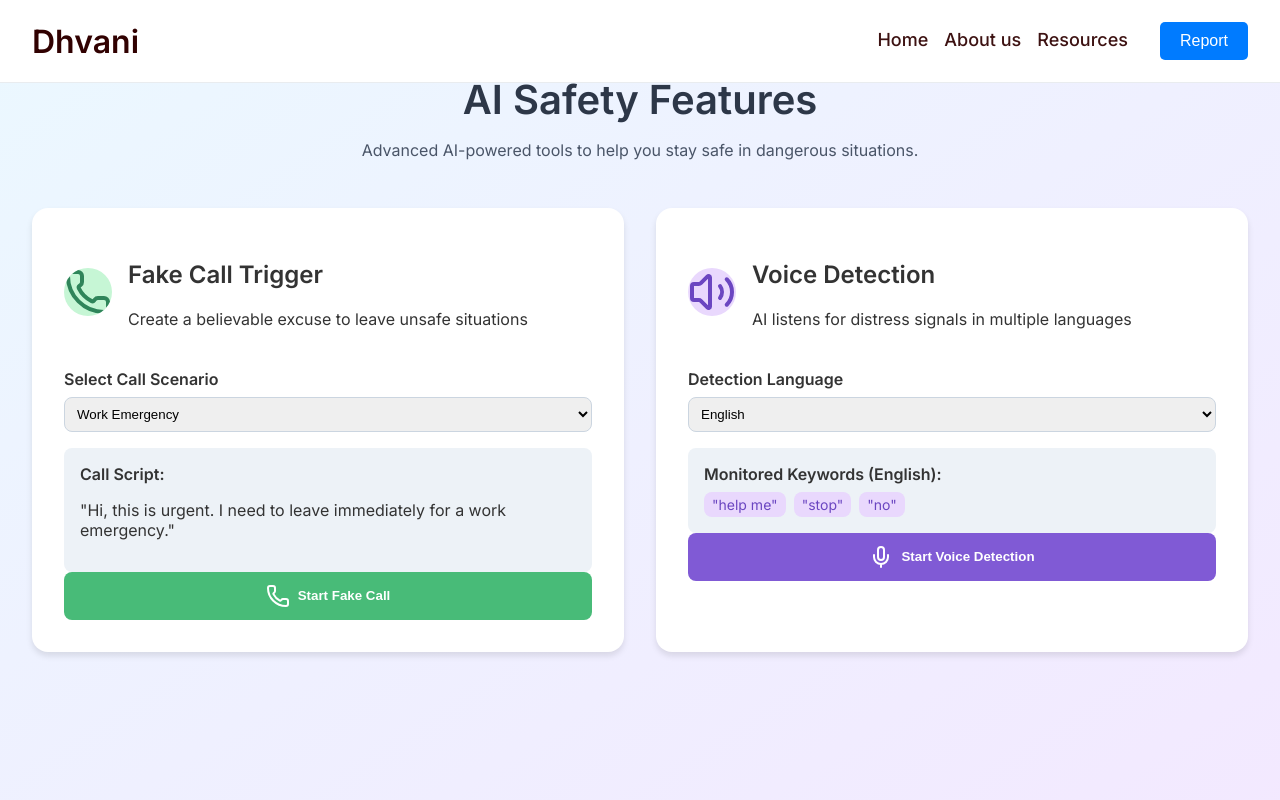
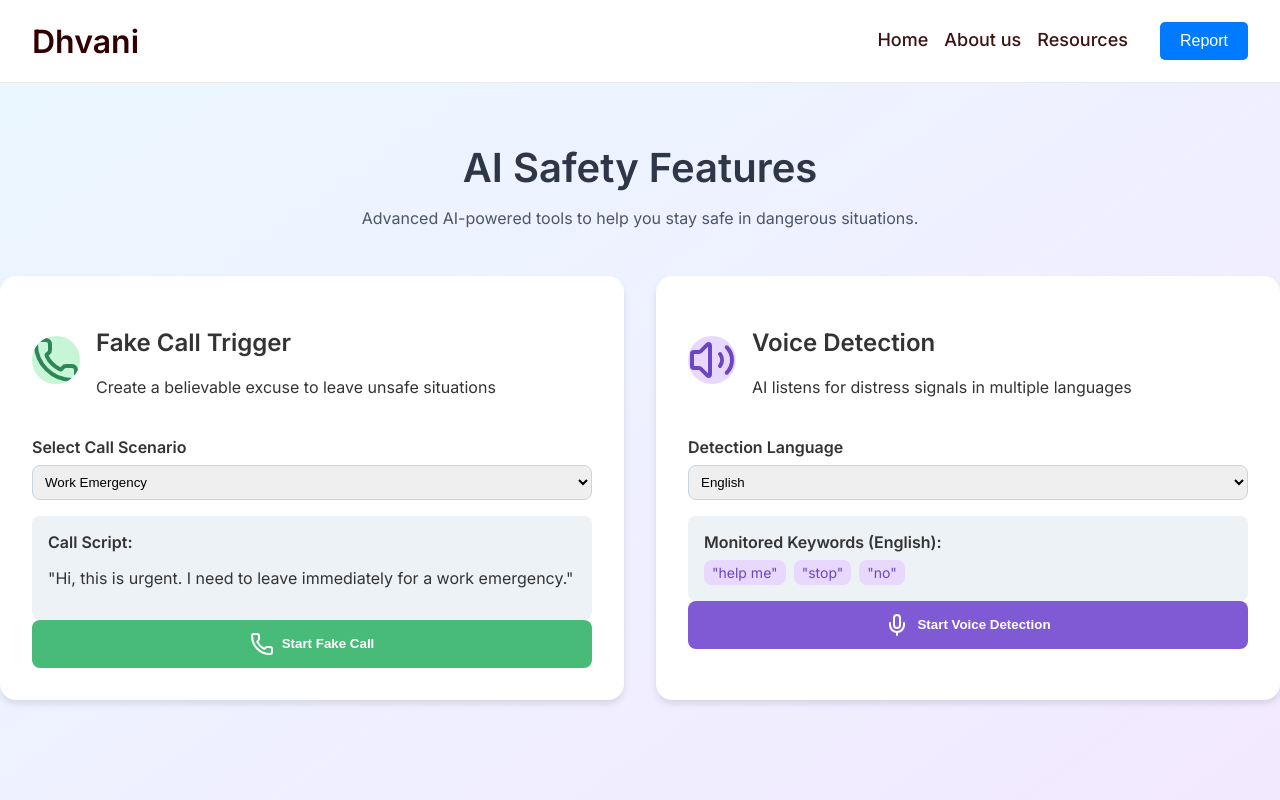
Before and after one commit to yb175/rebuild-her-future, a React (Vite) app: page /ai-features in a window 1280 px wide. Shown: the top 800 px of the page. Built offline with nearby package versions, Linux system fonts and the light colour scheme.

Commit message:
Header fix

```diff
--- a/src/css/ai.css
+++ b/src/css/ai.css
@@ -1,7 +1,7 @@
 .ai-container {
+  padding-top: 100px;
   min-height: 100vh;
   background: linear-gradient(to bottom right, #ebf8ff, #f3e8ff);
-  padding: 2rem;
 }
 
 .ai-header {
--- a/src/css/blockchain.css
+++ b/src/css/blockchain.css
@@ -1,6 +1,6 @@
 /* Blockchain.css */
 .container {
-  padding: 20px;
+  padding-top: 100px;
   max-width: 1200px;
   margin: auto;
 }
--- a/src/css/report.css
+++ b/src/css/report.css
@@ -1,6 +1,5 @@
 /* Form Container */
 #form-container {
-    margin-top: 2vh;
     max-width: 500px;
     margin: 40px auto;
     padding: 30px;
```
